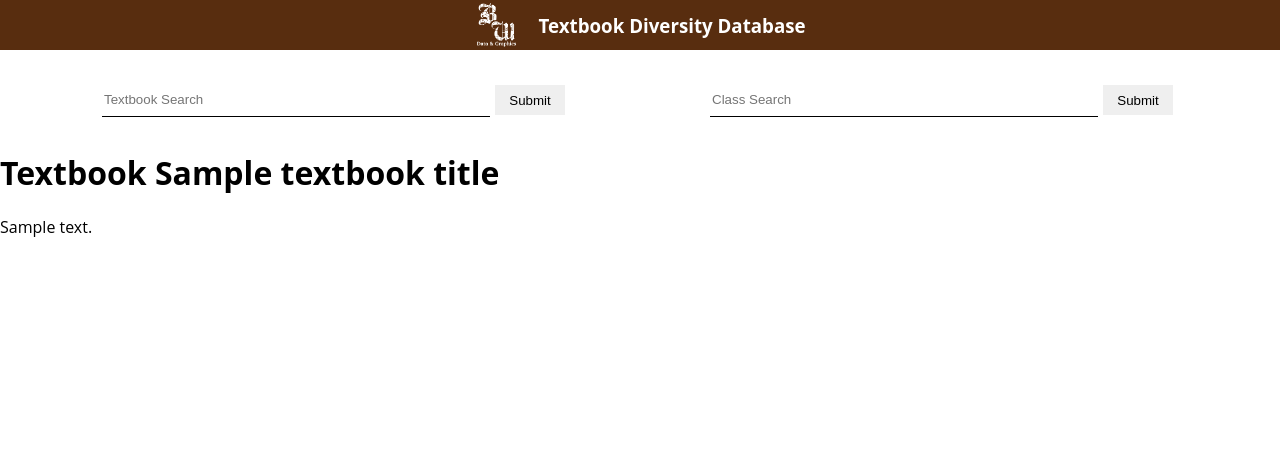
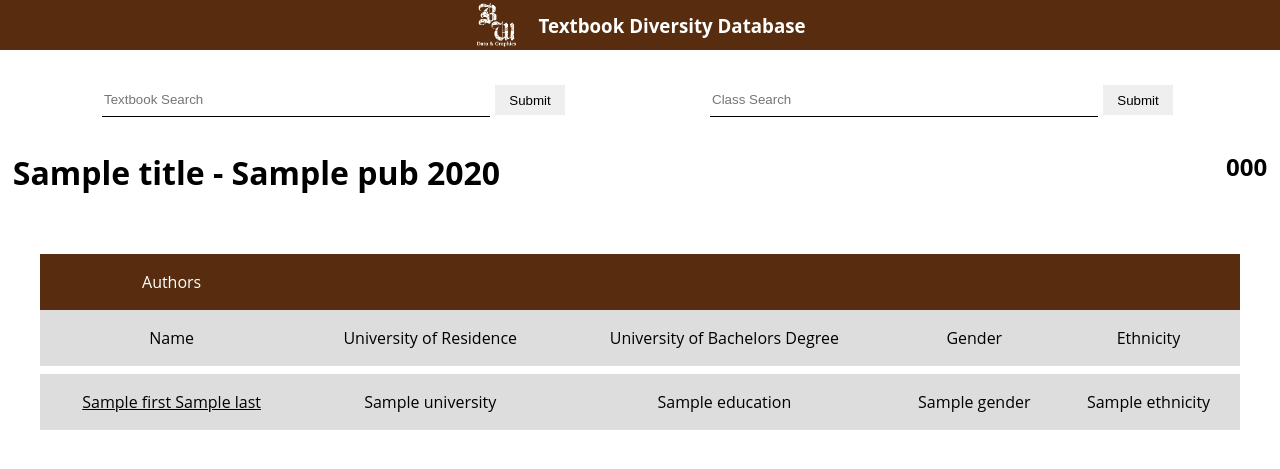
Before and after one commit to CarlFreyer/TextbookDatabase, a Flask app: template templates/textbook.html in a window 1280 px wide. Shown: the top 469 px of the page. Run offline with Flask 3, Linux system fonts and the light colour scheme; the template is opened without the code that fills it: most values are stand-ins (such as "Sample title", 1, 10 or a date in 2020); lists and menus that the app fills with data are empty.

Commit message:
start textbook page

```diff
--- a/app.py
+++ b/app.py
@@ -54,12 +54,19 @@ def click():
         return render_template('notFound.html', textbook_id=textbook_id)
     conn = sqlite3.connect('maintextbooks.db')
     c = conn.cursor()
-    c.execute('SELECT * FROM textbooks WHERE title = ?', (textbook_id,))
+    c.execute('SELECT isbn, title, publisher, pubYear, dei, course, cost FROM textbooks WHERE title = ?', (textbook_id,))
     row = c.fetchone()
+    c.execute('SELECT authorFirst, authorLast, university, education, gender, ethnicity, link FROM authors WHERE isbn = ?', (row[0],))
+    authors = [{'first': row[0], 'last': row[1], 'university': row[2], 'education': row[3], 'gender': row[4], 'ethnicity': row[5], 'link': row[6]} for row in c.fetchall()]
     conn.close()
     if row is not None:
-        textbook_title = row[1]
-        textbook_description = row[2]
-        return render_template('textbook.html', textbook_id=textbook_id, textbook_title=textbook_title, textbook_description=textbook_description)
+        isbn = row[0]
+        title = row[1]
+        publisher = row[2]
+        year = row[3]
+        dei = row[4]
+        course = row[5]
+        cost = row[6]
+        return render_template('textbook.html', isbn=isbn, title=title, pub=publisher, year=year, dei = dei, course = course, cost = cost, authors = authors)
     else:
         return render_template('notFound.html', textbook_id=textbook_id)
--- a/static/css/main.css
+++ b/static/css/main.css
@@ -19,7 +19,7 @@ form {
 }
 
 #navbar{
-    position: absolute;
+    position: fixed;
     width: 100vw;
     height: 50px;
     display: inline-flex;
@@ -133,3 +133,12 @@ th{
 h4{
     font-weight: bolder !important;
 }
+
+.titleBar{
+    width: 98vw;
+    display: inline-flex;
+    justify-content: space-between;
+    margin-right: 1vw;
+    margin-left: 1vw;
+    flex-wrap: wrap;
+}
--- a/templates/textbook.html
+++ b/templates/textbook.html
@@ -20,7 +20,54 @@
         <input type="submit" value="Submit" class="submit">
     </form>
     </div>
-    <h1>Textbook {{ textbook_title }}</h1>
-    <p>{{ textbook_description }}</p>
+    <div class="titleBar">
+    <h1>{{ title }} - {{ pub }} {{ year }}</h1>
+    <h2>{{ isbn }}</h1>
+    </div>
+    <div class="searchCon">
+    <table id="searchTable">
+        <tr class="head">
+            <th>
+                <p>Authors</p>
+            </th>
+        </tr>
+        <tr class="top">
+            <th>
+                <p>Name</p>
+            </th>
+            <th>
+                <p>University of Residence</p>
+            </th>
+            <th>
+                <p>University of Bachelors Degree</p>
+            </th>
+            <th>
+                <p>Gender</p>
+            </th>
+            <th>
+                <p>Ethnicity</p>
+            </th>
+        </tr>
+        {% for author in authors %}
+        <tr>
+            <th>
+                <p><a href="{{author.link}}">{{author.first}} {{author.last}}</a></p>
+            </th>
+            <th>
+                <p>{{author.university}}</p>
+            </th>
+            <th>
+                <p>{{author.education}}</p>
+            </th>
+            <th>
+                <p>{{author.gender}}</p>
+            </th>
+            <th>
+                <p>{{author.ethnicity}}</p>
+            </th>
+        </tr>
+        {% endfor %}
+        </div>
+    </table>
 </body>
 </html>
```
